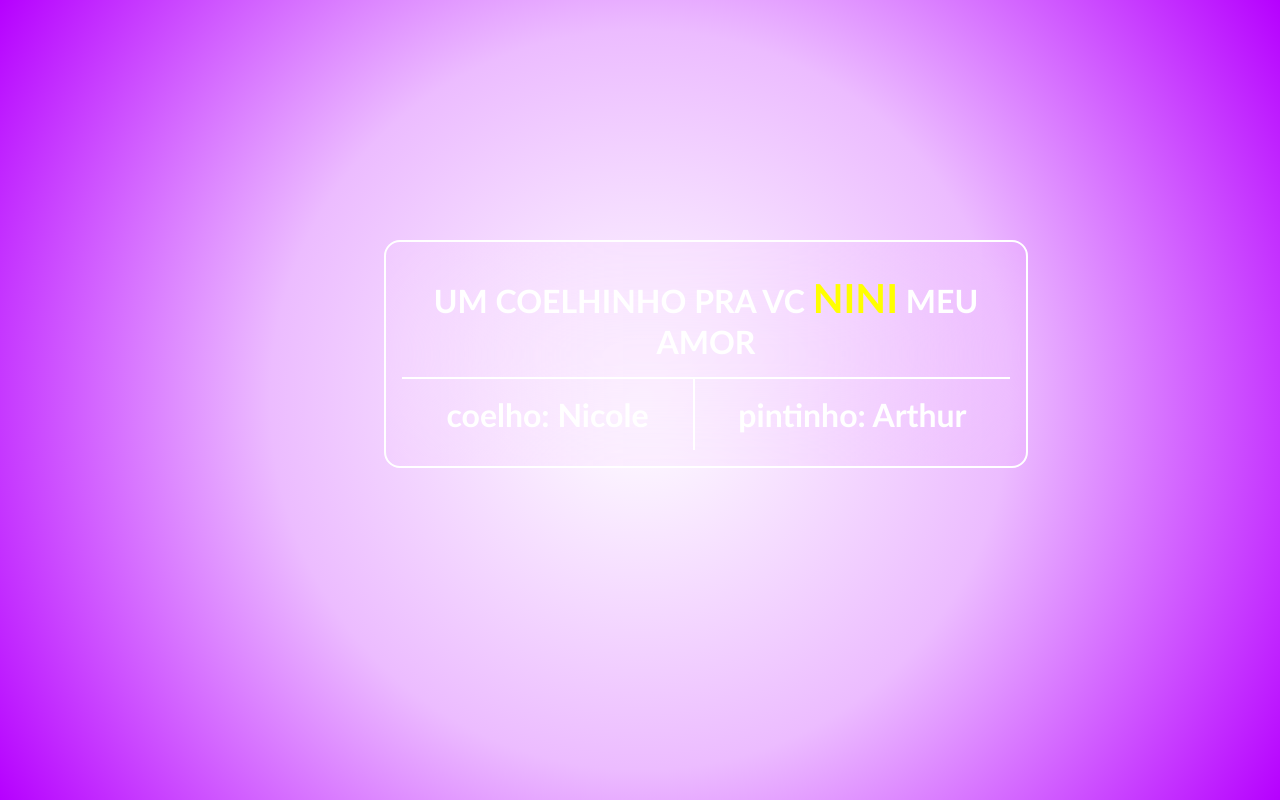
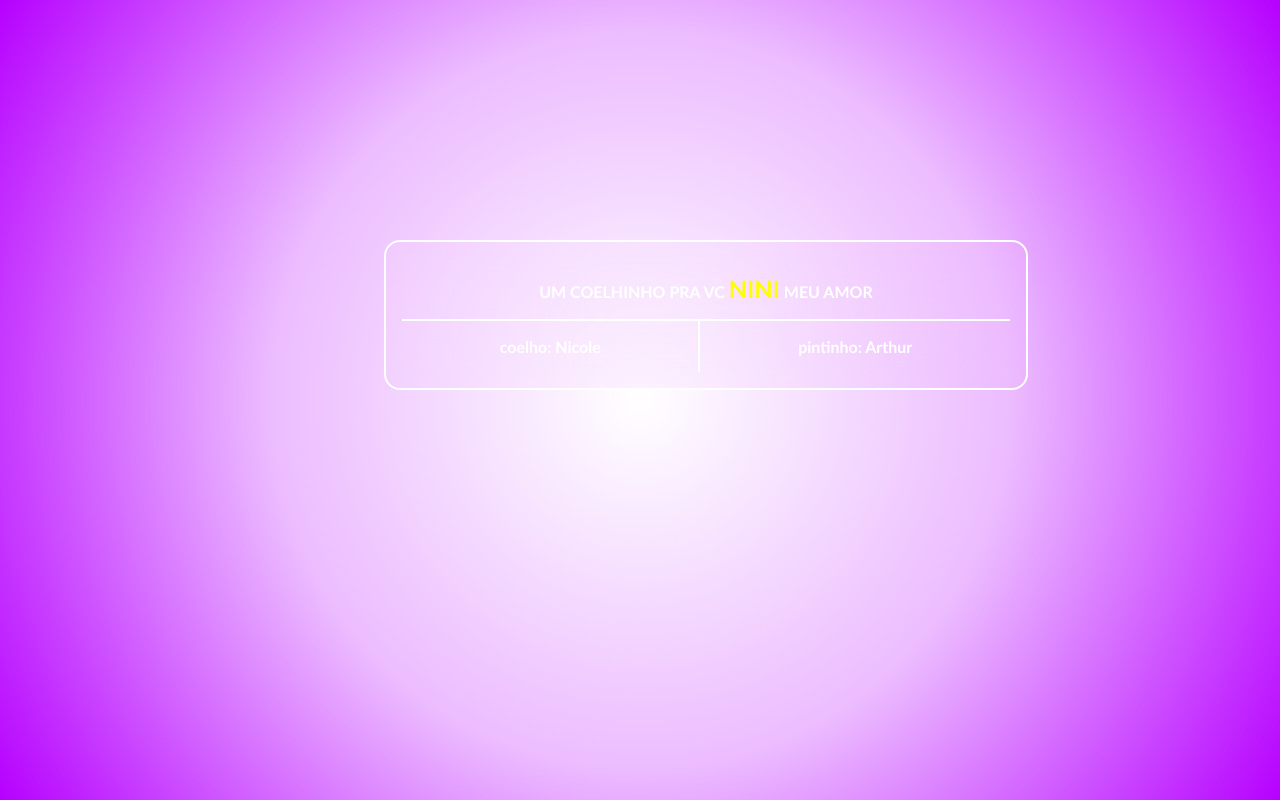
Before and after one commit to thurue/3D-bunny, a plain HTML site: page index.html in a window 1280 px wide. Drawn offline with Linux system fonts and the light colour scheme; some packages are replaced by stand-ins of ours; a script that the page names is missing.

Commit message:
size commit

```diff
--- a/style.css
+++ b/style.css
@@ -37,7 +37,7 @@ spline-viewer:active {
     right: 5%;
     top: 30%;
 
-    font-size: 2rem;
+    font-size: 1rem;
     color: rgb(255, 255, 255);
     text-align: center;
     display: grid;
@@ -56,7 +56,7 @@ spline-viewer:active {
 
 span{
     color: yellow;
-    font-size: 2.5rem;
+    font-size: 1.5rem;
 }
 
 p {
```
